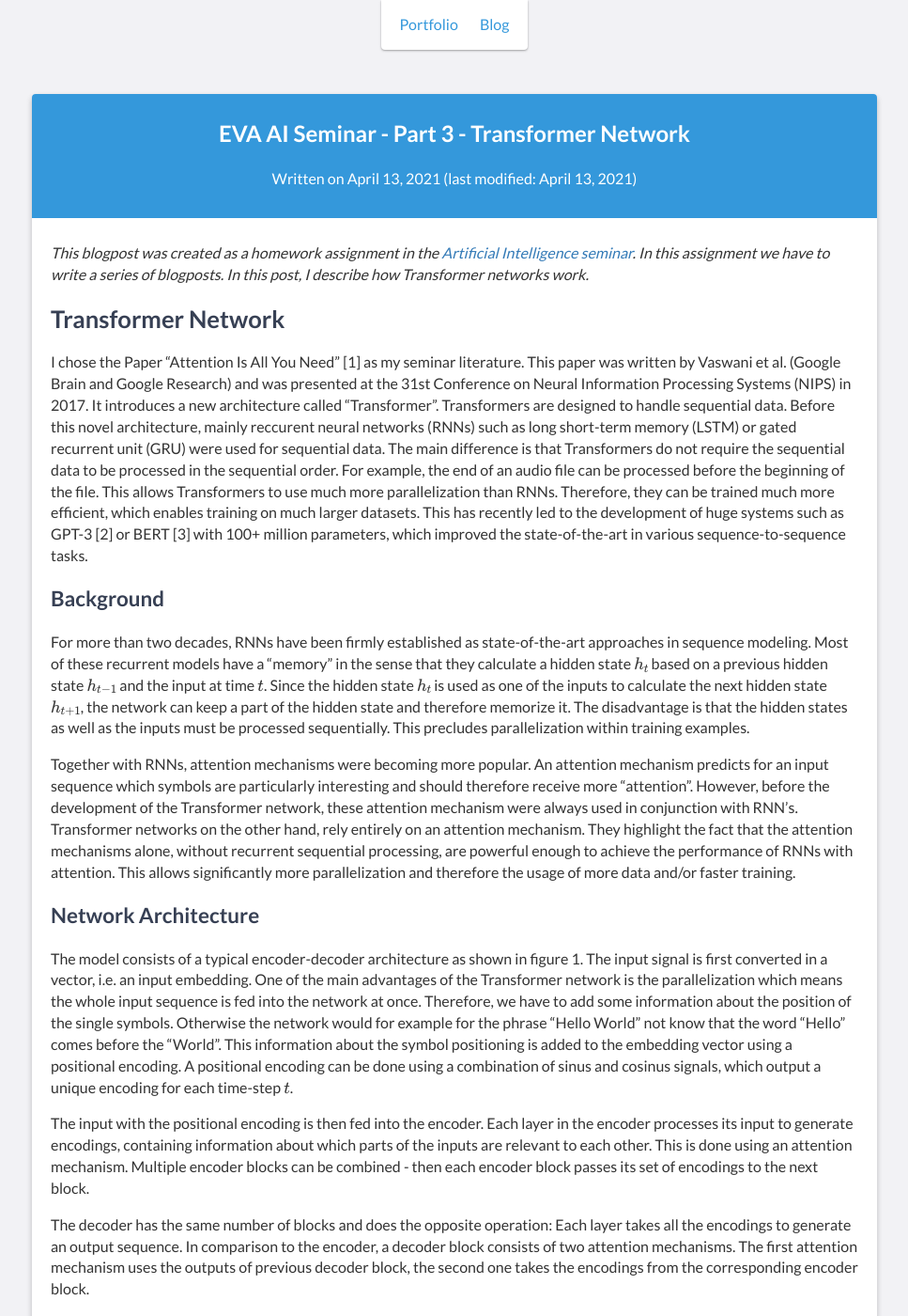
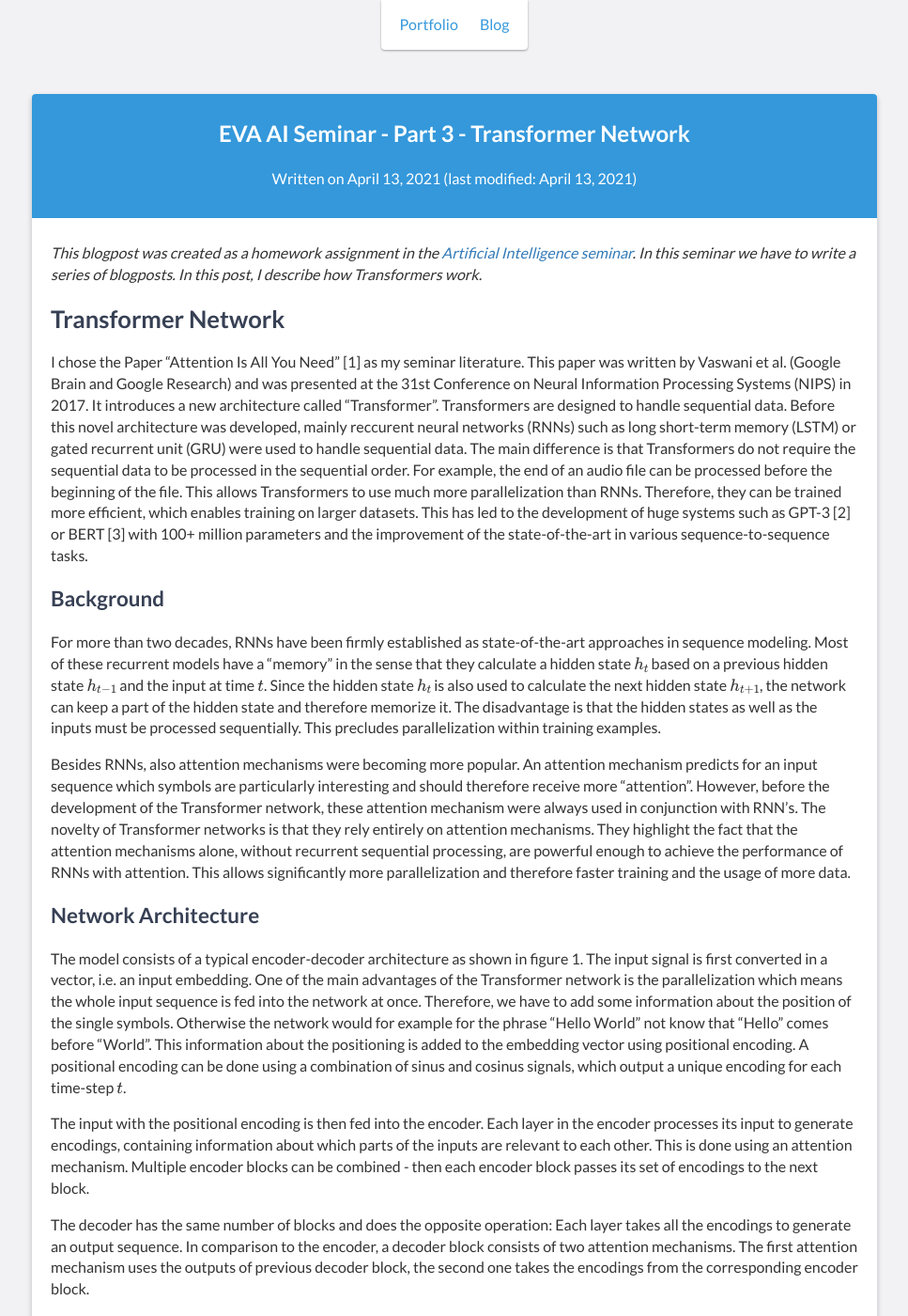
Before and after one commit to sagerpascal/sagerpascal.github.io, a Jekyll site: the page built from _posts/2021-04-13-EVA-Part3.md, in a window 1280 px wide and 1400 px high. Shown: the whole window at 94% size, without its empty margins (156-1123 px from the left). Built offline with Jekyll 4.4.1, drawn with Linux system fonts in a browser that asks for light colours; comment, search, counter and statistics services are not loaded; some of the changed text lies outside the part shown.

Commit message:
Update Blogpost

```diff
--- a/_posts/2021-04-13-EVA-Part3.md
+++ b/_posts/2021-04-13-EVA-Part3.md
@@ -8,32 +8,32 @@
 summary: This is the third post related to the course "EVA Artificial Intelligence Seminar". In this post, I describe what the Transformer network is, how it works and what its novelty is.
 ---
 
-*This blogpost was created as a homework assignment in the [Artificial Intelligence seminar](https://moodle.msengineering.ch/mod/data/view.php?d=62&rid=3128&filter=1). In this assignment we have to write a series of blogposts. In this post, I describe how Transformer networks work.*
+*This blogpost was created as a homework assignment in the [Artificial Intelligence seminar](https://moodle.msengineering.ch/mod/data/view.php?d=62&rid=3128&filter=1). In this seminar we have to write a series of blogposts. In this post, I describe how Transformers work.*
 
 # Transformer Network
 I chose the Paper "Attention Is All You Need" [1] as my seminar literature. This paper was written by Vaswani et al. (Google
 Brain and Google Research) and was presented at the 31st Conference on Neural Information Processing Systems (NIPS) in 2017.
-It introduces a new architecture called "Transformer". Transformers are designed to handle sequential data. Before this novel architecture, mainly reccurent neural networks (RNNs) such as long short-term memory (LSTM) or gated recurrent unit (GRU) were used for sequential data.
+It introduces a new architecture called "Transformer". Transformers are designed to handle sequential data. Before this novel architecture was developed, mainly reccurent neural networks (RNNs) such as long short-term memory (LSTM) or gated recurrent unit (GRU) were used to handle sequential data.
 The main difference is that Transformers do not require the sequential data to be processed in the sequential order. For example, the end of an audio file
-can be processed before the beginning of the file. This allows Transformers to use much more parallelization than RNNs. Therefore, they can be trained much more efficient, which
-enables training on much larger datasets. This has recently led to the development of huge systems such as GPT-3 [2] or BERT [3] with 100+ million parameters, which improved the state-of-the-art in various sequence-to-sequence tasks.
+can be processed before the beginning of the file. This allows Transformers to use much more parallelization than RNNs. Therefore, they can be trained more efficient, which
+enables training on larger datasets. This has led to the development of huge systems such as GPT-3 [2] or BERT [3] with 100+ million parameters and the improvement of the state-of-the-art in various sequence-to-sequence tasks.
 
 ## Background
 For more than two decades, RNNs have been firmly established as state-of-the-art approaches in sequence modeling. Most of these recurrent models have a "memory" in the sense that they
-calculate a hidden state $$h_t$$ based on a previous hidden state $$h_{t-1}$$ and the input at time $$t$$. Since the hidden state $$h_t$$ is
-used as one of the inputs to calculate the next hidden state $$h_{t+1}$$, the network can keep a part of the hidden state and therefore memorize it. The disadvantage is
+calculate a hidden state $$h_t$$ based on a previous hidden state $$h_{t-1}$$ and the input at time $$t$$. Since the hidden state $$h_t$$ is also
+used to calculate the next hidden state $$h_{t+1}$$, the network can keep a part of the hidden state and therefore memorize it. The disadvantage is
 that the hidden states as well as the inputs must be processed sequentially. This precludes parallelization within training examples.
 
-Together with RNNs, attention mechanisms were becoming more popular. An attention mechanism predicts for an input sequence which symbols are particularly interesting and should therefore receive more "attention".
-However, before the development of the Transformer network, these attention mechanism were always used in conjunction with RNN's. Transformer networks on the other hand, rely entirely on an attention mechanism.
+Besides RNNs, also attention mechanisms were becoming more popular. An attention mechanism predicts for an input sequence which symbols are particularly interesting and should therefore receive more "attention".
+However, before the development of the Transformer network, these attention mechanism were always used in conjunction with RNN's. The novelty of Transformer networks is that they rely entirely on attention mechanisms.
 They highlight the fact that the attention mechanisms alone, without recurrent sequential processing, are powerful enough to achieve the performance of RNNs with attention. This allows
-significantly more parallelization and therefore the usage of more data and/or faster training.
+significantly more parallelization and therefore faster training and the usage of more data.
 
 ## Network Architecture
 The model consists of a typical encoder-decoder architecture as shown in figure 1. The input signal is first converted in a vector, i.e. an input embedding.
 One of the main advantages of the Transformer network is the parallelization which means the whole input sequence is fed into the network at once.
 Therefore, we have to add some information about the position of the single symbols. Otherwise the network
-would for example for the phrase "Hello World" not know that the word "Hello" comes before the "World". This information about the symbol positioning is added to the embedding vector using a positional encoding.
+would for example for the phrase "Hello World" not know that "Hello" comes before "World". This information about the positioning is added to the embedding vector using positional encoding.
 A positional encoding can be done using a combination of sinus and cosinus signals, which output a unique encoding for each time-step $$t$$.
 
 The input with the positional encoding is then fed into the encoder. Each layer in the encoder processes its input to generate encodings,
@@ -52,11 +52,11 @@
 </p>
 
 ### An Explanatory Example
-Now that the architecture is roughly known, let's illustrate the functionality with an example. A typical task of a sequence-to-sequence models is machine translation. Imagine we want to translate the English sentence *"The AI seminar is great"* into German using a Transformer network with two encoders and two decoder blocks. During training, both sentences are give. The English sentence represents the given data (input into the encoder) and the German sentence represents the data to be predicted (output of the decoder). First, we encode both sentences into symbols, i.e. feature vectors. Then we enrich these symbols with a positional encoding so that the network still knows that *"The"* was the first word, *"AI"* the second and so on. We do this for both sentences, the German and the English one. The English sentence is then fed into the encoder.
+Now that the architecture is roughly known, let's illustrate its functionality with an example. A typical task of a sequence-to-sequence models is machine translation. Imagine we want to translate the English sentence *"The AI seminar is great"* into German using a Transformer network with two encoders and two decoder blocks. During training time, both sentences are given. The English sentence represents the known data (input into the encoder) and the German sentence represents the data to be predicted (output of the decoder). First, we encode both sentences into symbols, i.e. feature vectors. Then we enrich these symbols with positional encoding so that the network knows that *"The"* was the first word, *"AI"* the second and so on. We do this for both sentences, the German and the English one. The English sentence is then fed into the encoder.
 
 The attention mechanisms are used to calculate the attention of all words, given a specific word. For example, the word *"seminar"* will get a lot of attention for the word *"The"*, because depending on the noun (i.e. *"seminar"*), the German translation of *"The"* is different (i.e. *"der"*, *"die"* or *"das"*). Since the encoder has two blocks, this is done twice.
 
-Afterwards, the encoded representations from the encoder are fed into the decoder. The decoder then decides based on the encoded representation which word would be the best translation. A good German translation for the given sentence is *"Das AI Seminar ist super"*. Therefore, the encodings from the encoder have for the first word a lot of attention on *"The"* (since this word has to be translated) and probably some attention on *"seminar"* (since this word influences the translation). This translation is done using not only one but two attention mechanism. The second one of them directly processes the encodings from the encoder, the first one the correct German translation shifted to the right. The German translation is shifted by 1, in order that the decoder not already sees the solution. This means, that if the first word is translated (i.e. *"The"*) the input in the decoder is *"None"*. Then the decoder should translate *"The"* to *"Das"*, but of course he could get it wrong and translate it to *"Der"*. After he has translated the word, the decoder sees the correct translation (i.e. *"Das"*) and translates the next word. By doing so, the decoder can always rely on the correct translation of the previous sentence and has therefore a stable training.
+Afterwards, the encoded representations from the encoder are fed into the decoder. Based on the encoded representation, the decoder then decides which word would be a proper translation. A good German translation for the whole sentence is *"Das AI Seminar ist super"*. Therefore, the encoder puts a lot of attention on *"The"* (since this word has to be translated) and probably some attention on *"seminar"* (since this word influences the translation) for the first word. The translation is done by the decoder using two attention mechanism. One of them directly processes the encodings from the encoder, the other one the correct German translation shifted to the right. The German translation is shifted by 1, in order that the decoder not already sees the solution. This means, that if the first word is translated (i.e. *"The"*) the input in the decoder is *"None"*. Then the decoder should translate *"The"* to *"Das"*, but of course he could get it wrong and translate it to *"Der"*. After he has translated the first word, the decoder sees the correct translation (i.e. *"Das"*) and translates the next word. By doing so, the decoder can always rely on the correct translation of the previous part of sentence and has therefore a stable training.
 
 At inference time, the translation is done in the same way - but of course the German sentence is not known anymore. The network then just translates one word. This word is then fed into the decoder in a reccurent manner. In the next loop the first two words get translated. This means that during inference time the words are processed sequentially.
 
```
